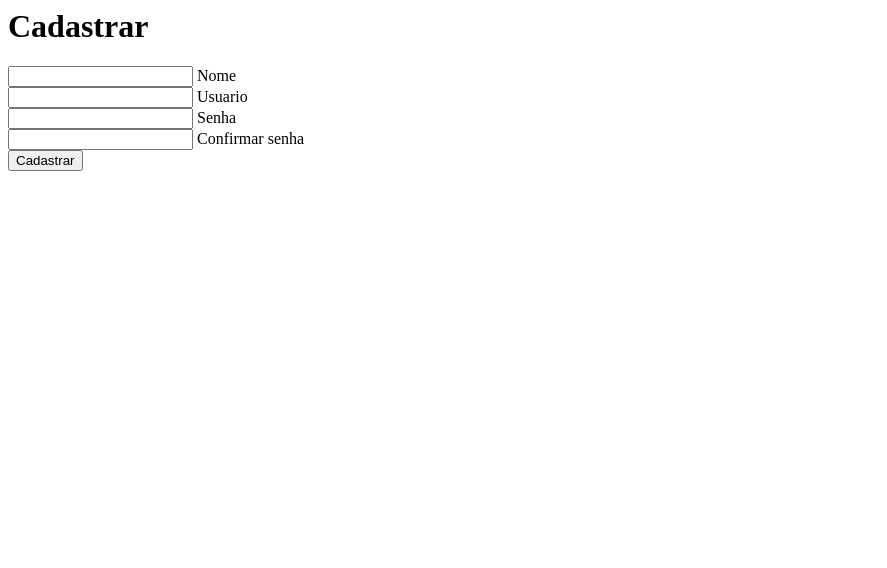
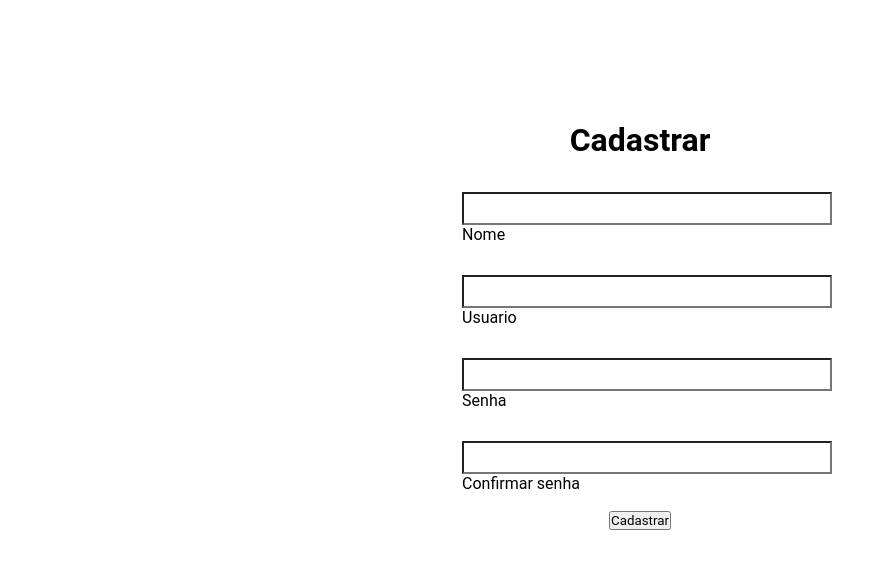
Before and after one commit to ICEI-PUC-Minas-PMV-SI/pmv-si-2021-1-e1-proj-web-t3-lavanderia-por-assinatura, a plain HTML site: page src/index.html in a window 1280 px wide. Shown: the whole page, without its empty margins (0-887 px from the left). Drawn offline with Linux system fonts and the light colour scheme.

Commit message:
Add files via upload

```diff
--- a/src/index.html
+++ b/src/index.html
@@ -1,3 +1,13 @@
+<!DOCTYPE html>
+<html lang="en" >
+<head>
+  <meta charset="UTF-8">
+  <title>CodePen - A Pen by MaarcosP</title>
+  <link rel="stylesheet" href="./style.css">
+
+</head>
+<body>
+<!-- partial:index.partial.html -->
 <body>
   <div class='container'>
   <div class='card'>
@@ -35,3 +45,8 @@
     <div>
       <div>
 </body>
+<!-- partial -->
+  <script  src="./script.js"></script>
+
+</body>
+</html>
```
Also changed, not shown: src/script.js (line endings or trailing spaces).
